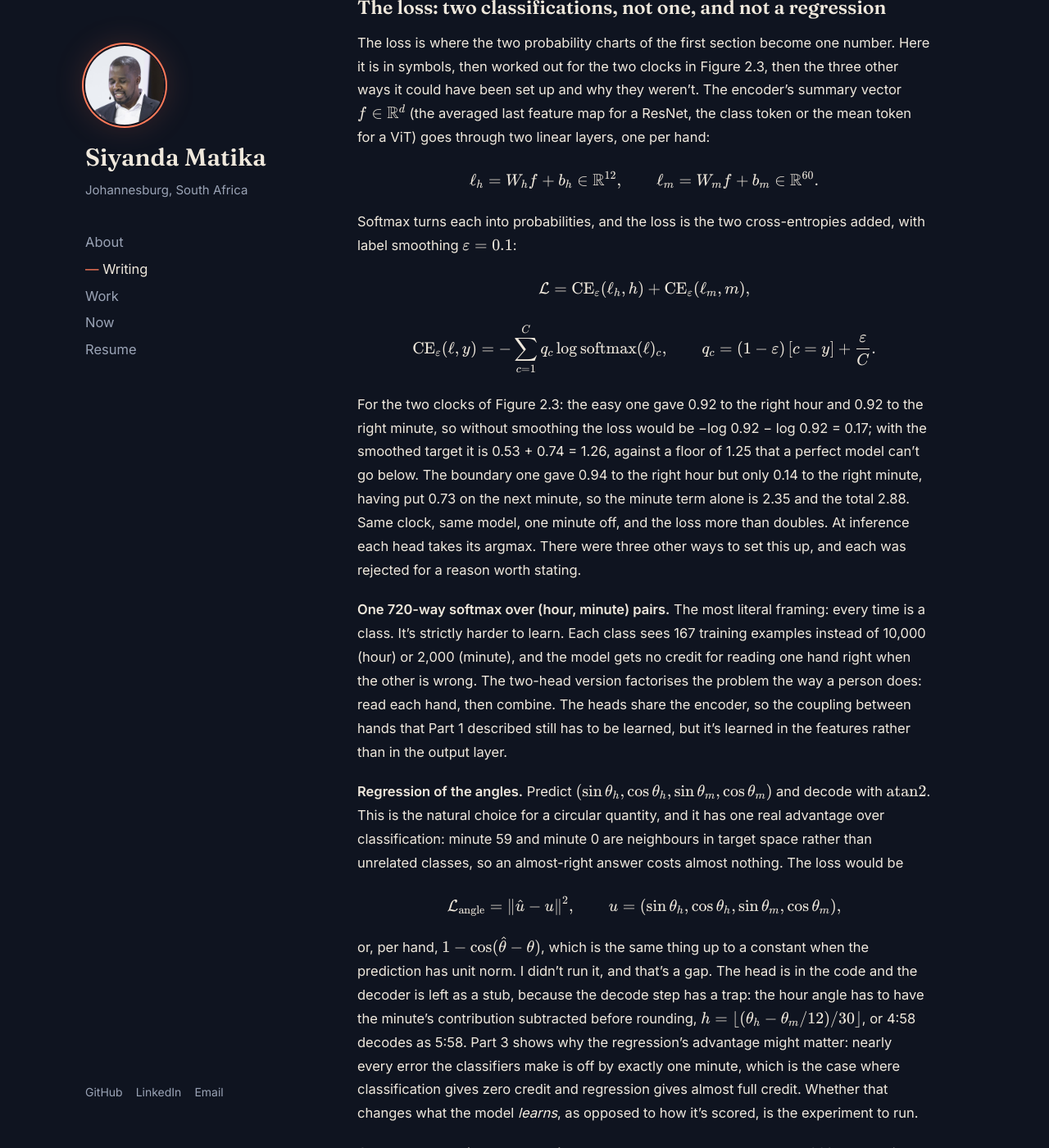
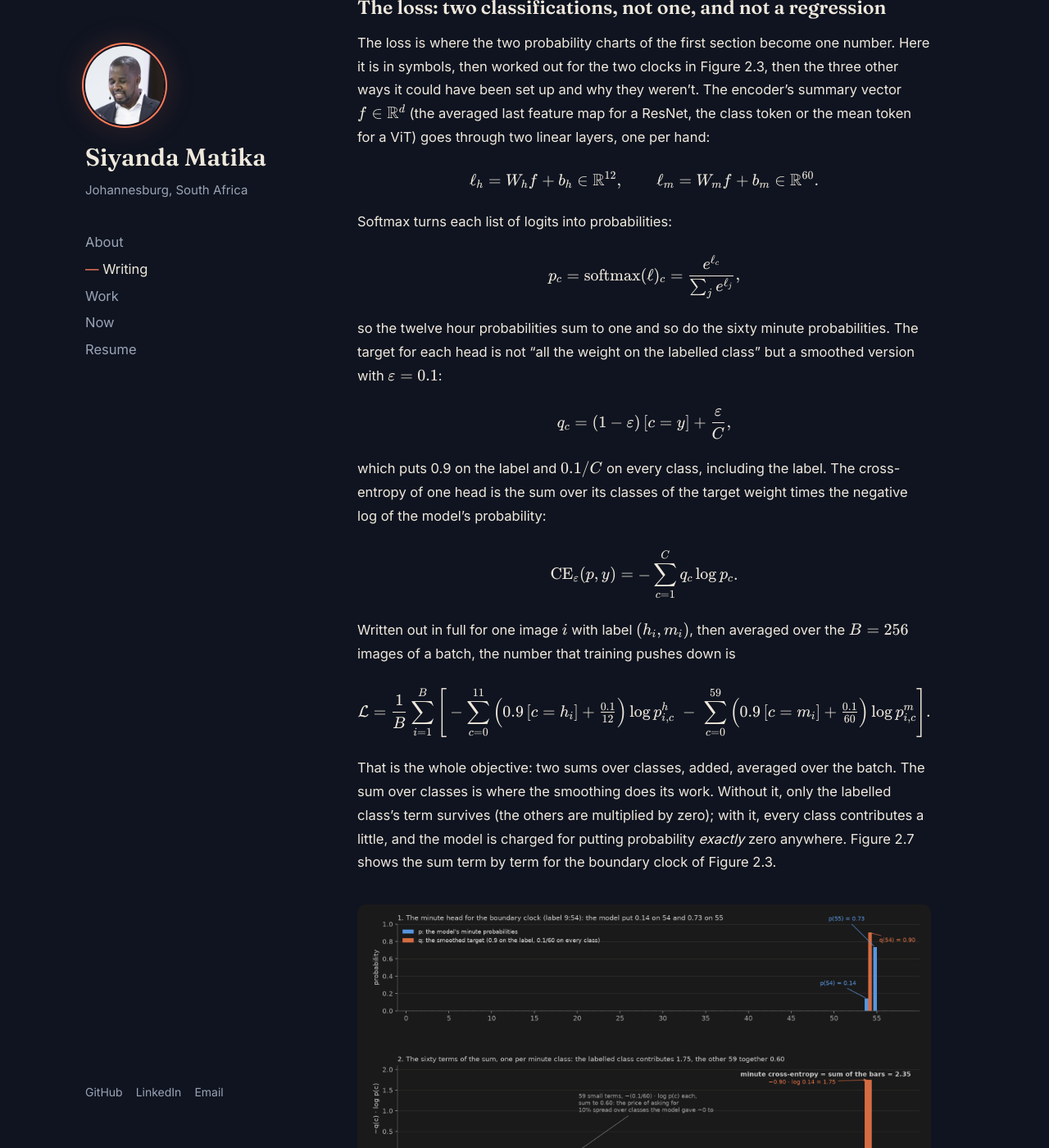
Before and after one commit to matikasiyanda/matikasiyanda.github.io, a Jekyll site: the page built from _posts/2026-09-15-clocks-part-2-models.md, in a window 1280 px wide and 1400 px high, scrolled down 8124 px. Shown: the whole window at 82% size. Built offline with Jekyll 4.4.1, drawn with Linux system fonts in a browser that asks for light colours; comment, search, counter and statistics services are not loaded; some of the changed text lies outside the part shown.

Commit message:
Part 2: the loss written out in full, with a term-by-term figure

````diff
--- a/_posts/2026-09-15-clocks-part-2-models.md
+++ b/_posts/2026-09-15-clocks-part-2-models.md
@@ -259,24 +259,59 @@ for a ViT) goes through two linear layers, one per hand:
 
 $$\ell_h = W_h f + b_h \in \mathbb{R}^{12}, \qquad \ell_m = W_m f + b_m \in \mathbb{R}^{60}.$$
 
-Softmax turns each into probabilities, and the loss is the two
-cross-entropies added, with label smoothing $$\varepsilon = 0.1$$:
+Softmax turns each list of logits into probabilities:
 
-$$\mathcal{L} = \mathrm{CE}_\varepsilon(\ell_h, h) + \mathrm{CE}_\varepsilon(\ell_m, m),$$
+$$p_c = \mathrm{softmax}(\ell)_c = \frac{e^{\ell_c}}{\sum_{j} e^{\ell_j}},$$
 
-$$\mathrm{CE}_\varepsilon(\ell, y) = -\sum_{c=1}^{C} q_c \log \mathrm{softmax}(\ell)_c,
-\qquad q_c = (1-\varepsilon)\,[c = y] + \frac{\varepsilon}{C}.$$
+so the twelve hour probabilities sum to one and so do the sixty minute
+probabilities. The target for each head is not "all the weight on the
+labelled class" but a smoothed version with $$\varepsilon = 0.1$$:
 
-For the two clocks of Figure 2.3: the easy one gave 0.92 to the right
-hour and 0.92 to the right minute, so without smoothing the loss would be
-−log 0.92 − log 0.92 = 0.17; with the smoothed target it is 0.53 + 0.74 =
-1.26, against a floor of 1.25 that a perfect model can't go below. The
-boundary one gave 0.94 to the right hour but only 0.14 to the right
-minute, having put 0.73 on the next minute, so the minute term alone is
-2.35 and the total 2.88. Same clock, same model, one minute off, and the
-loss more than doubles. At inference each head takes its argmax. There
-were three other ways to set this up, and each was rejected for a reason
-worth stating.
+$$q_c = (1-\varepsilon)\,[c = y] + \frac{\varepsilon}{C},$$
+
+which puts 0.9 on the label and $$0.1/C$$ on every class, including the
+label. The cross-entropy of one head is the sum over its classes of the
+target weight times the negative log of the model's probability:
+
+$$\mathrm{CE}_\varepsilon(p, y) = -\sum_{c=1}^{C} q_c \log p_c .$$
+
+Written out in full for one image $$i$$ with label $$(h_i, m_i)$$, then
+averaged over the $$B = 256$$ images of a batch, the number that training
+pushes down is
+
+$$\mathcal{L} = \frac{1}{B} \sum_{i=1}^{B} \Bigg[
+-\sum_{c=0}^{11} \Big( 0.9\,[c = h_i] + \tfrac{0.1}{12} \Big) \log p^{h}_{i,c}
+\;-\; \sum_{c=0}^{59} \Big( 0.9\,[c = m_i] + \tfrac{0.1}{60} \Big) \log p^{m}_{i,c}
+\Bigg].$$
+
+That is the whole objective: two sums over classes, added, averaged over
+the batch. The sum over classes is where the smoothing does its work.
+Without it, only the labelled class's term survives (the others are
+multiplied by zero); with it, every class contributes a little, and the
+model is charged for putting probability *exactly* zero anywhere. Figure
+2.7 shows the sum term by term for the boundary clock of Figure 2.3.
+
+![The loss term by term for the boundary clock: the model's sixty minute probabilities against the smoothed target, the sixty per-class terms with the labelled class's 1.75 and the other fifty-nine summing to 0.60, and the assembly into a per-image and a per-batch loss](/assets/clocks/loss_terms.png)
+
+**Figure 2.7.** The loss, term by term, for the boundary clock. Top: the model's minute probabilities p beside the smoothed target q. Middle: the sixty terms of the sum, one per class; the labelled class dominates, the other fifty-nine add a small constant. Bottom: the two heads add to one loss per image, and the batch averages 256 of those.
+{: .figcap}
+
+Read the middle panel. The labelled minute, 54, got probability 0.14, so
+its term is $$-0.9 \log 0.14 = 1.75$$: most of the loss, and all of it
+for reading one minute late. The other fifty-nine classes each contribute
+$$-(0.1/60)\log p_c$$, tiny individually but summing to 0.60 because the
+model put almost nothing on them. That 0.60 is the smoothing's floor
+showing up: it can't be reduced by reading the clock better, only by
+never being completely sure. The hour head does the same over twelve
+classes and comes to 0.53, so this image costs 2.88, and it is one of 256
+in its batch.
+
+For comparison, the easy clock of Figure 2.3 gave 0.92 to the right hour
+and 0.92 to the right minute, and scores 0.53 + 0.74 = 1.26, a hair above
+the 1.25 floor that a perfect model can't go below. Same model, one
+minute off on the other clock, and the loss more than doubles. At
+inference each head takes its argmax. There were three other ways to set
+this up, and each was rejected for a reason worth stating.
 
 **One 720-way softmax over (hour, minute) pairs.** The most literal
 framing: every time is a class. It's strictly harder to learn. Each class
@@ -412,11 +447,11 @@
 without pre-training, because they lack the locality prior. That's true and
 it isn't specific enough. The ordering here, patch 16 far worse than patch
 8, and the bigger patch-8 model worse than the smaller one, points at the
-first layer (Figure 2.8).
+first layer (Figure 2.9).
 
 ![One clock under a 16, 8 and 4 px patch grid](/assets/clocks/patch_grids.png){: .no-invert}
 
-**Figure 2.8.** One clock under a 16, 8 and 4 px patch grid.
+**Figure 2.9.** One clock under a 16, 8 and 4 px patch grid.
 {: .figcap}
 
 The tokeniser section followed one 8 px patch to its token. Now change
@@ -447,11 +482,11 @@ more work than it looks. A clock at 128 px is roughly a wall clock seen
 from across a room: you can tell the time, but you'd take a step closer to
 be sure of the minute. The minute-hand tip moves $$2\pi r / 60$$ per minute, which for a
 typical face at 128 px is three or four pixels (Part 1 derived it). The
-radius $$r$$ scales with the image, so the budget scales too (Figure 2.10):
+radius $$r$$ scales with the image, so the budget scales too (Figure 2.11):
 
 ![The same clock rendered at 64, 128 and 256 px](/assets/clocks/resolution.png){: .no-invert}
 
-**Figure 2.10.** The same clock rendered at 64, 128 and 256 px.
+**Figure 2.11.** The same clock rendered at 64, 128 and 256 px.
 {: .figcap}
 
 | image size | typical tip radius | pixels per minute |
@@ -526,7 +561,7 @@ that are each standard elsewhere:
 - Global average pooling over tokens instead of a class token
   [[PlainViT]](#references).
 
-As a data flow, next to the plain ViT drawn earlier (Figure 2.11):
+As a data flow, next to the plain ViT drawn earlier (Figure 2.12):
 
 ```mermaid
 flowchart TB
@@ -540,7 +575,7 @@ flowchart TB
   end
 ```
 
-**Figure 2.11.** ViT tiny v2 as a data flow: a convolutional stem to stride 4, fixed sincos positions, average pooling.
+**Figure 2.12.** ViT tiny v2 as a data flow: a convolutional stem to stride 4, fixed sincos positions, average pooling.
 {: .figcap}
 
 
````
Also changed, not shown: other parts of _posts/2026-09-15-clocks-part-2-models.md (+6 -6 lines), assets/clocks/loss_terms.png (added).
